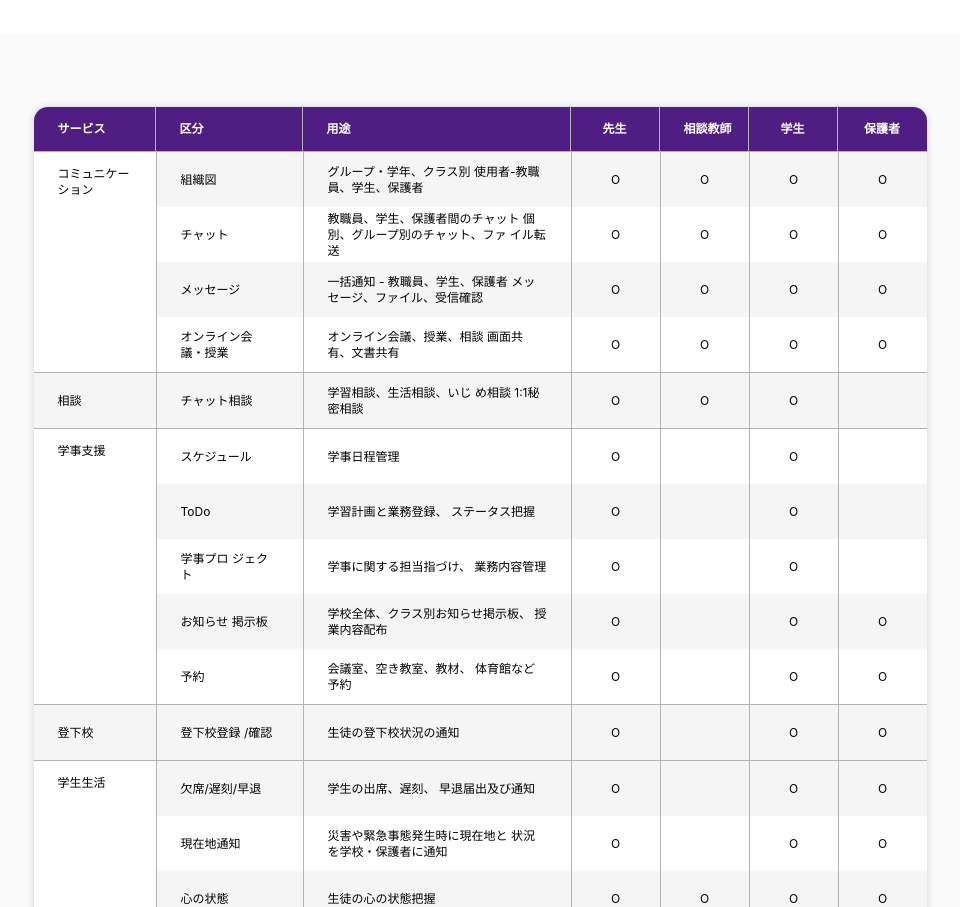
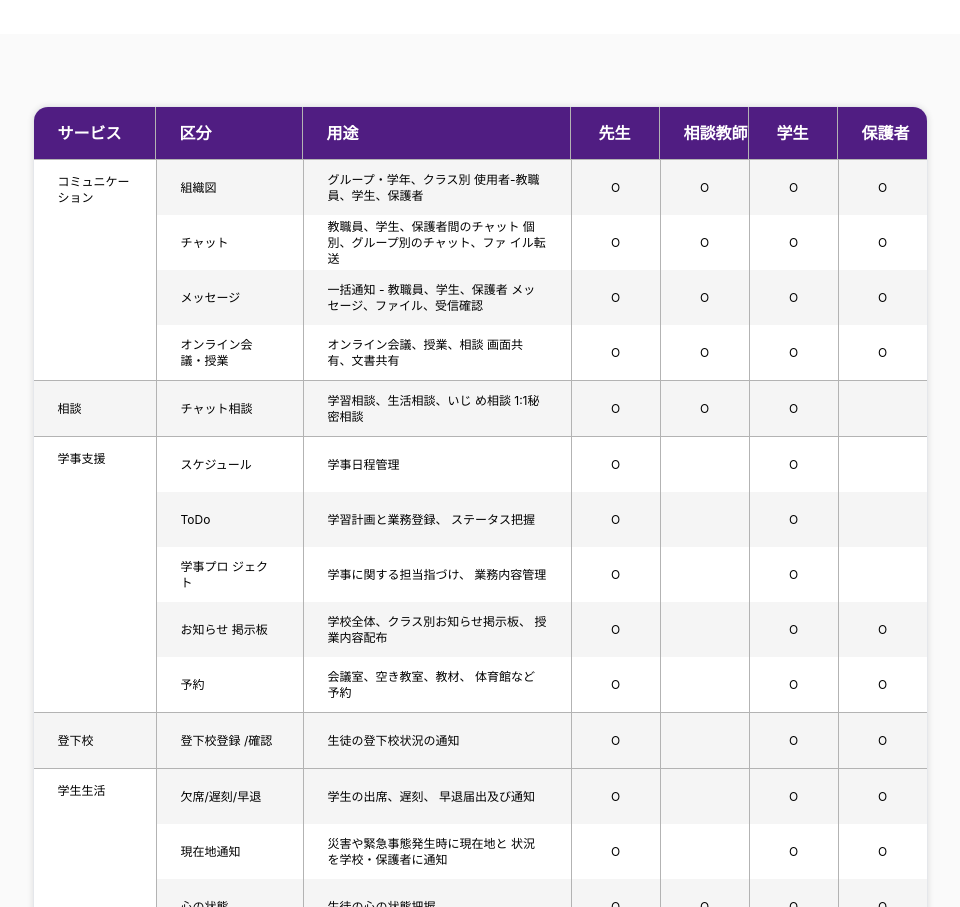
Before and after one commit to eunjin0212/schoolLine, a React (Vite) app: page /service in a window 1280 px wide. Shown: the part 4300-5207 px from the top of the page, without its empty margins (160-1120 px from the left). Built offline with nearby package versions, Linux system fonts and the light colour scheme; a web font is replaced by a local one.

Commit message:
✨ Add Service page

```diff
--- a/src/pages/Service.tsx
+++ b/src/pages/Service.tsx
@@ -337,7 +337,7 @@ const Service = () => {
               <div
                 key={col.label}
                 className={[
-                  'bg-purple-01 text-white font-semibold text-[4px] leading-[5px] md:text-xs border-r-[0.10px] last-of-type:border-r-0 border-gray-06',
+                  'bg-purple-01 text-white font-semibold text-[4px] leading-[5px] md:text-xs lg:text-base border-r-[0.10px] last-of-type:border-r-0 border-gray-06',
                   col.align,
                   'py-[6px] md:py-[14px] xl:py-6 px-[9px] md:px-[7px] lg:px-6 xl:px-8 md:text-nowrap',
                   col.className,
```
